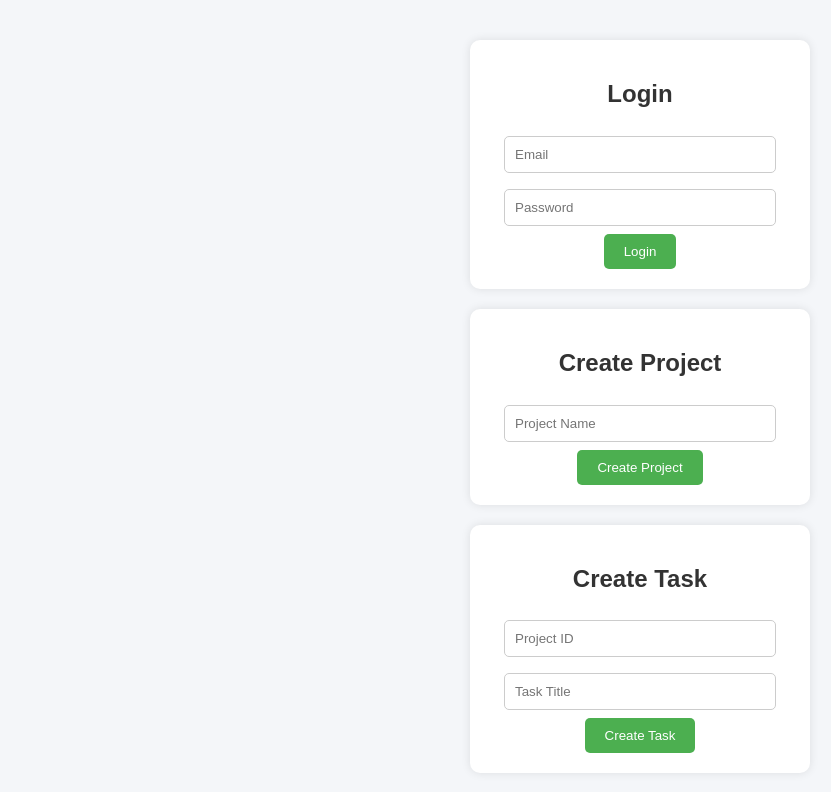
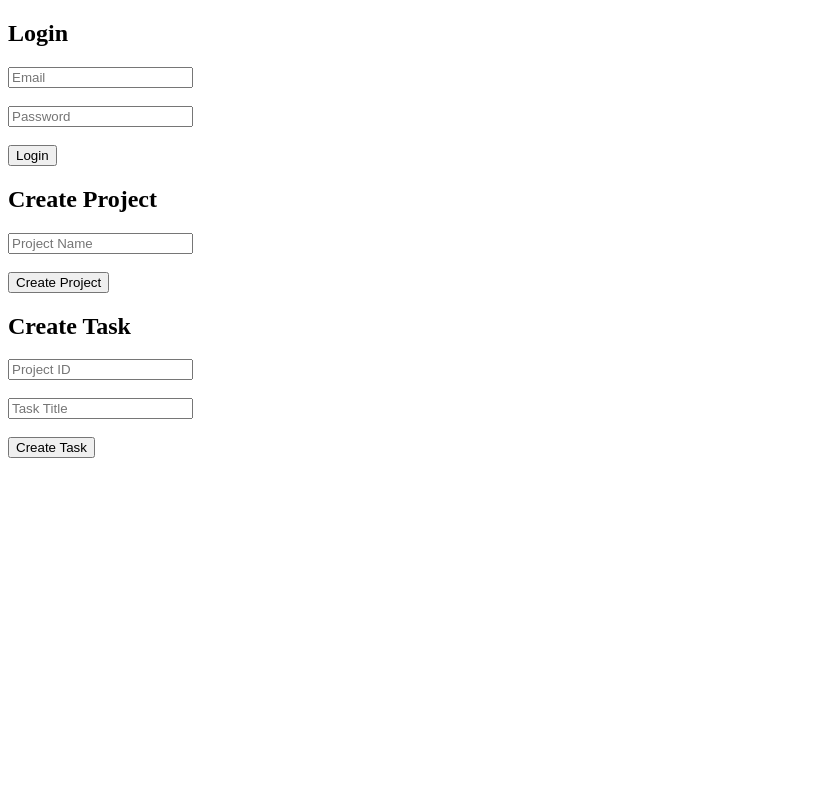
Before and after one commit to Coding6One/task-manager-backend, a website: page index.html in a window 1280 px wide. Shown: the whole page, without its empty margins (0-831 px from the left). Drawn offline with Linux system fonts and the light colour scheme.

Commit message:
updated frontend + task model

```diff
--- a/index.html
+++ b/index.html
@@ -2,72 +2,21 @@
 <html>
 <head>
   <title>Task Manager</title>
+</head>
+<body>
+  <h2>Login</h2>
+  <input id="email" placeholder="Email"><br><br>
+  <input id="password" type="password" placeholder="Password"><br><br>
+  <button onclick="login()">Login</button>
 
-  <style>
-    body {
-      font-family: Arial, sans-serif;
-      background: #f4f6f9;
-      text-align: center;
-      margin-top: 40px;
-    }
+  <h2>Create Project</h2>
+  <input id="pname" placeholder="Project Name"><br><br>
+  <button onclick="createProject()">Create Project</button>
 
-    h2 {
-      color: #333;
-    }
-
-    .card {
-      background: white;
-      padding: 20px;
-      margin: 20px auto;
-      width: 300px;
-      border-radius: 10px;
-      box-shadow: 0px 0px 10px rgba(0,0,0,0.1);
-    }
-
-    input {
-      padding: 10px;
-      margin: 8px;
-      width: 250px;
-      border: 1px solid #ccc;
-      border-radius: 5px;
-    }
-
-    button {
-      padding: 10px 20px;
-      background: #4CAF50;
-      color: white;
-      border: none;
-      border-radius: 5px;
-      cursor: pointer;
-    }
-
-    button:hover {
-      background: #45a049;
-    }
-  </style>
-</head>
-
-<body>
-
-  <div class="card">
-    <h2>Login</h2>
-    <input id="email" placeholder="Email"><br>
-    <input id="password" type="password" placeholder="Password"><br>
-    <button onclick="login()">Login</button>
-  </div>
-
-  <div class="card">
-    <h2>Create Project</h2>
-    <input id="pname" placeholder="Project Name"><br>
-    <button onclick="createProject()">Create Project</button>
-  </div>
-
-  <div class="card">
-    <h2>Create Task</h2>
-    <input id="tid" placeholder="Project ID"><br>
-    <input id="ttitle" placeholder="Task Title"><br>
-    <button onclick="createTask()">Create Task</button>
-  </div>
+  <h2>Create Task</h2>
+  <input id="tid" placeholder="Project ID"><br><br>
+  <input id="ttitle" placeholder="Task Title"><br><br>
+  <button onclick="createTask()">Create Task</button>
 
   <script>
     const BASE = "https://task-manager-backend-dcia.onrender.com";
@@ -82,7 +31,6 @@
           password: document.getElementById("password").value
         })
       });
-
       const data = await res.json();
       token = data.token;
       alert("Logged in!");
@@ -93,13 +41,12 @@
         method: "POST",
         headers: {
           "Content-Type": "application/json",
-          "Authorization": "Bearer " + token
+          "Authorization": token
         },
         body: JSON.stringify({
           name: document.getElementById("pname").value
         })
       });
-
       const data = await res.json();
       alert("Project Created: " + data._id);
     }
@@ -109,18 +56,16 @@
         method: "POST",
         headers: {
           "Content-Type": "application/json",
-          "Authorization": "Bearer " + token
+          "Authorization": token
         },
         body: JSON.stringify({
           title: document.getElementById("ttitle").value,
           projectId: document.getElementById("tid").value
         })
       });
-
       const data = await res.json();
       alert("Task Created: " + data._id);
     }
   </script>
-
 </body>
 </html>
```
Also changed, not shown: backend/models/Task.js (+34 -6 lines).
